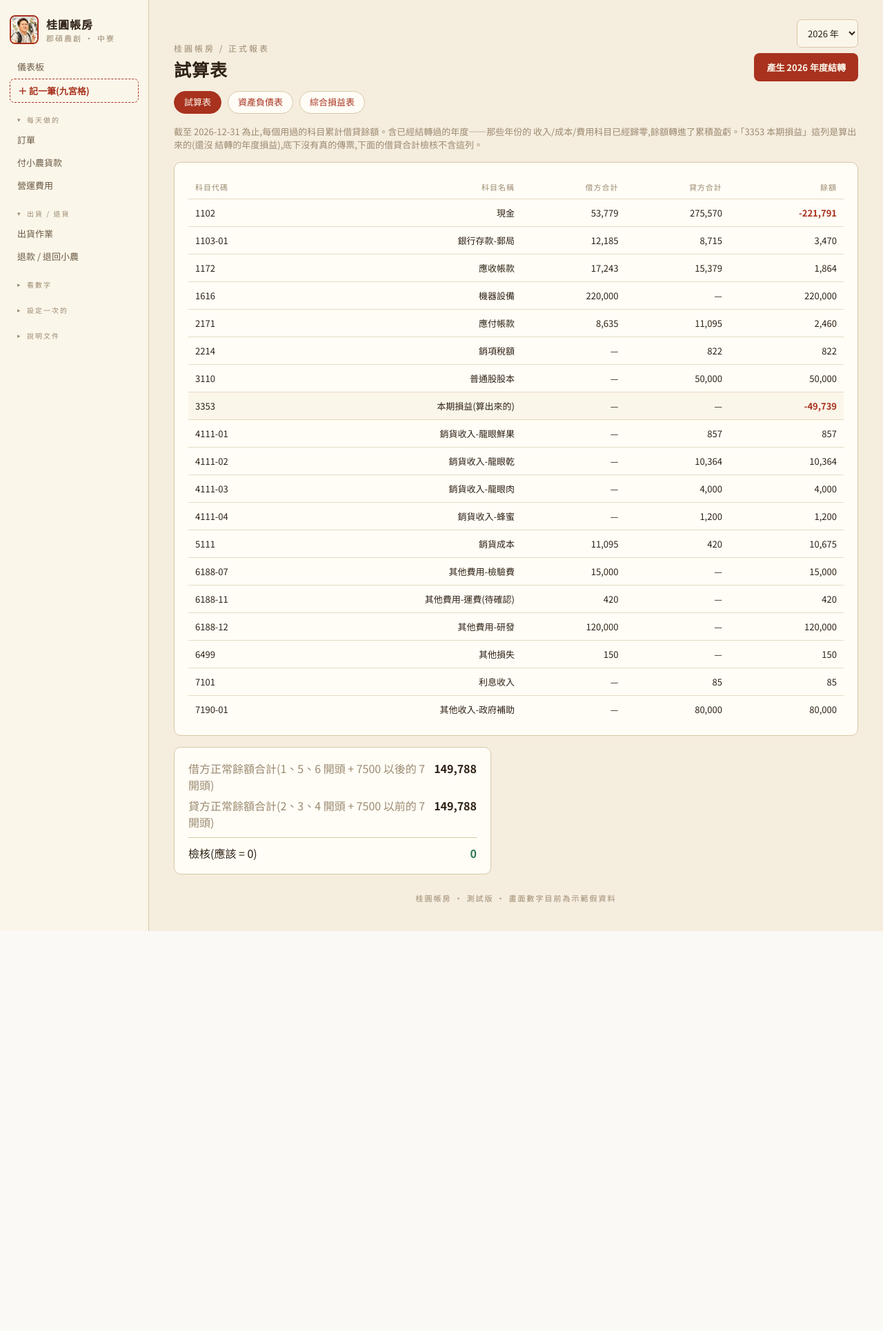
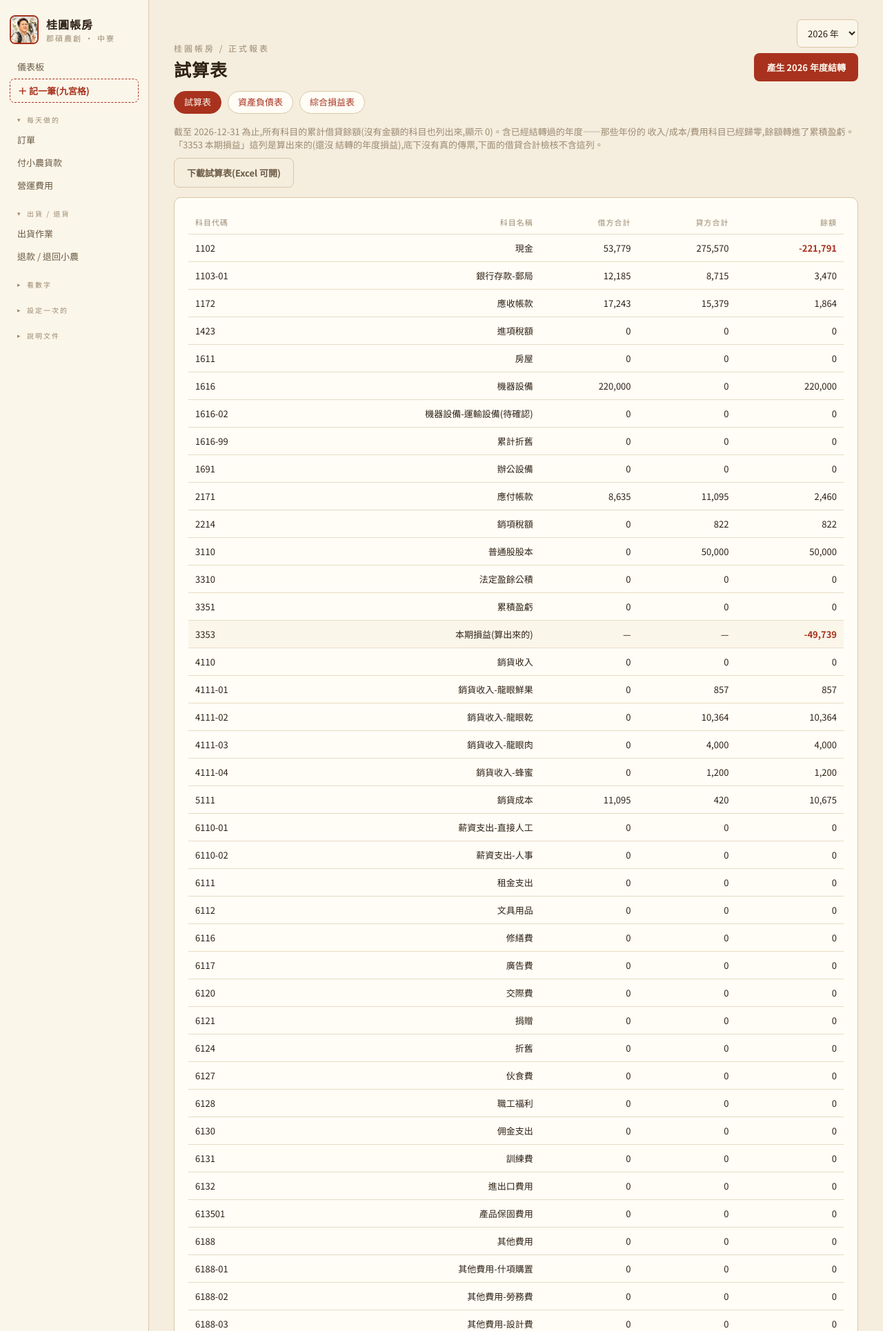
Before and after one commit to chihsuanwang/Jun-Shuo, a FastAPI app: page /statements in a window 1280 px wide. Shown: the top 1930 px of the page at 69% size. Before the commit the page ends 1350 px from the top, so only its background shows below. Run offline with FastAPI, Linux system fonts and the light colour scheme; data comes from the database, SQL or seed files in the repository; parts of the project's set-up code (start-up, migrations or seed data) failed here and were passed over.

Commit message:
試算表列出所有科目(沒有金額也列,顯示 0)+ 新增下載(CSV,Excel 可開)
Co-Authored-By: Claude Opus 5.5 <noreply@anthropic.com>

```diff
--- a/app/main.py
+++ b/app/main.py
@@ -1876,12 +1876,28 @@ def statements_page(request: Request):
     data = dict(request=request, active="statement", tab=tab, tabs=STATEMENT_TABS,
                 years=years, year=year, closed=closed)
     if tab == "trial":
-        data["tb"] = Q.trial_balance(as_of)
+        data["tb"] = Q.trial_balance(as_of, all_accounts=True)
     elif tab == "bs":
         data["bs"] = Q.balance_sheet(as_of)
     elif tab == "is":
         data["is_"] = Q.income_statement(year)
     return tpl.TemplateResponse("statements.html", data)
+
+@app.get("/statements/trial.csv")
+def trial_balance_csv(request: Request):
+    """試算表下載(2026-10-08):跟畫面一樣列出所有科目,沒有金額的也列。"""
+    years = Q.statement_years()
+    yv = request.query_params.get("year")
+    year = int(yv) if yv and yv.isdigit() and int(yv) in years else years[-1]
+    tb = Q.trial_balance(f"{year}-12-31", all_accounts=True)
+    rows = [[r["account_code"], r["account_name"] + ("(算出來的,不計入檢核)" if r["synthetic"] else ""),
+             "" if r["synthetic"] else round(r["db"] or 0), "" if r["synthetic"] else round(r["cr"] or 0),
+             round(r["disp"] or 0)] for r in tb["rows"]]
+    rows += [[], ["", "借方正常餘額合計", "", "", round(tb["debit_side"])],
+             ["", "貸方正常餘額合計", "", "", round(tb["credit_side"])],
+             ["", "檢核(應該 = 0)", "", "", round(tb["check"])]]
+    return csv_response(f"試算表_{year}年_截至{tb['as_of']}.csv",
+                        ["科目代碼", "科目名稱", "借方合計", "貸方合計", "餘額"], rows)
 
 @app.post("/statements/close-year")
 async def statements_close_year(request: Request):
--- a/app/queries.py
+++ b/app/queries.py
@@ -1096,7 +1096,7 @@ def _display_balance(account_code, balance):
 
 PNL_SUMMARY_ACCOUNT = ("3353", "本期損益")  # 同事截圖給的代碼;只有這個沒被 9/23 列為待確認,視為已確認
 
-def trial_balance(as_of):
+def trial_balance(as_of, all_accounts=False):
     """試算表:每個用過的科目,累計到 as_of(含)為止的借貸合計 = 期末餘額。含已經貼過的
     年度結轉傳票——結轉會把已結束年度的 4~7 開頭科目沖平、餘額留到累積盈虧,試算表才會對。
     順便算一個檢核值(比照同事的檢核規則,理論上永遠是 0,因為每張傳票本來就借貸相等,
@@ -1106,7 +1106,11 @@ def trial_balance(as_of):
     結轉的年度 4~7 開頭淨額)——**這一列是算出來的,底層沒有真的傳票**,所以先把 debit_side
     / credit_side / check 用「真的有過帳的列」算完,才把這列加進 rows 顯示(同事說的「要填入
     數字但加總[檢核]時不計算他」)。資產負債表 / 其他要看權益的地方,直接篩 `tb['rows']`
-    代碼開頭 3 就會自動含這列,不用再像以前那樣另外呼叫一次 `_unclosed_pnl` 重算。"""
+    代碼開頭 3 就會自動含這列,不用再像以前那樣另外呼叫一次 `_unclosed_pnl` 重算。
+
+    all_accounts=True(2026-10-08 同仁回饋,試算表頁 / 下載用):沒有金額的科目也列出來,
+    借貸都是 0。科目清單 = ledger.ALL_ACCOUNTS(系統會記到的所有科目)+ 銀行帳戶主檔。
+    資產負債表不傳這個參數,維持只列有餘額的科目。"""
     rows = q("""SELECT account_code, account_name, SUM(debit) db, SUM(credit) cr
                 FROM ledger_entry WHERE entry_date<=?
                 GROUP BY account_code, account_name
@@ -1116,6 +1120,17 @@ def trial_balance(as_of):
         r["balance"] = (r["db"] or 0) - (r["cr"] or 0)
         r["disp"] = _display_balance(r["account_code"], r["balance"])
         r["synthetic"] = False
+    if all_accounts:
+        import ledger
+        have = {r["account_code"] for r in rows}
+        chart = list(ledger.ALL_ACCOUNTS) + [(b["account_code"], f"銀行存款-{b['name']}")
+                                             for b in q("SELECT name, account_code FROM bank_account")]
+        for code, name in chart:
+            if code in have or code == PNL_SUMMARY_ACCOUNT[0]:
+                continue
+            have.add(code)
+            rows.append(dict(account_code=code, account_name=name, db=0, cr=0, balance=0, disp=0,
+                             synthetic=False))
     debit_side  = sum(r["disp"] for r in rows if _is_debit_normal(r["account_code"]))
     credit_side = sum(r["disp"] for r in rows if not _is_debit_normal(r["account_code"]))
 
--- a/app/templates/statements.html
+++ b/app/templates/statements.html
@@ -39,18 +39,19 @@
 
 {% if tab == 'trial' %}
 <p class="muted" style="font-size:13px;margin:-4px 0 16px">
-  截至 {{ tb.as_of }} 為止,每個用過的科目累計借貸餘額。含已經結轉過的年度——那些年份的
+  截至 {{ tb.as_of }} 為止,所有科目的累計借貸餘額(沒有金額的科目也列出來,顯示 0)。含已經結轉過的年度——那些年份的
   收入/成本/費用科目已經歸零,餘額轉進了累積盈虧。「3353 本期損益」這列是算出來的(還沒
   結轉的年度損益),底下沒有真的傳票,下面的借貸合計檢核不含這列。
 </p>
+<p style="margin:-6px 0 14px"><a href="/statements/trial.csv?year={{ year }}"><button type="button" class="ghost">下載試算表(Excel 可開)</button></a></p>
 <div class="card" style="margin-bottom:16px">
   <table>
     <thead><tr><th>科目代碼</th><th>科目名稱</th><th data-num>借方合計</th><th data-num>貸方合計</th><th data-num>餘額</th></tr></thead>
     <tbody>{% for r in tb.rows %}
       <tr style="{{ 'background:var(--paper-2)' if r.synthetic }}">
         <td>{{ r.account_code }}</td><td>{{ r.account_name }}{{ '(算出來的)' if r.synthetic }}</td>
-        <td class="r">{{ r.db|money if r.db else '—' }}</td>
-        <td class="r">{{ r.cr|money if r.cr else '—' }}</td>
+        <td class="r">{{ '—' if r.synthetic else (r.db or 0)|money }}</td>
+        <td class="r">{{ '—' if r.synthetic else (r.cr or 0)|money }}</td>
         <td class="r {{ 'neg' if r.disp < 0 }}">{{ r.disp|money }}</td>
       </tr>
     {% else %}<tr><td colspan="5" class="muted" style="text-align:left">還沒有總帳資料。</td></tr>{% endfor %}</tbody>
```
Also changed, not shown: app/docs/工作日誌.md (+21 -0 lines).
